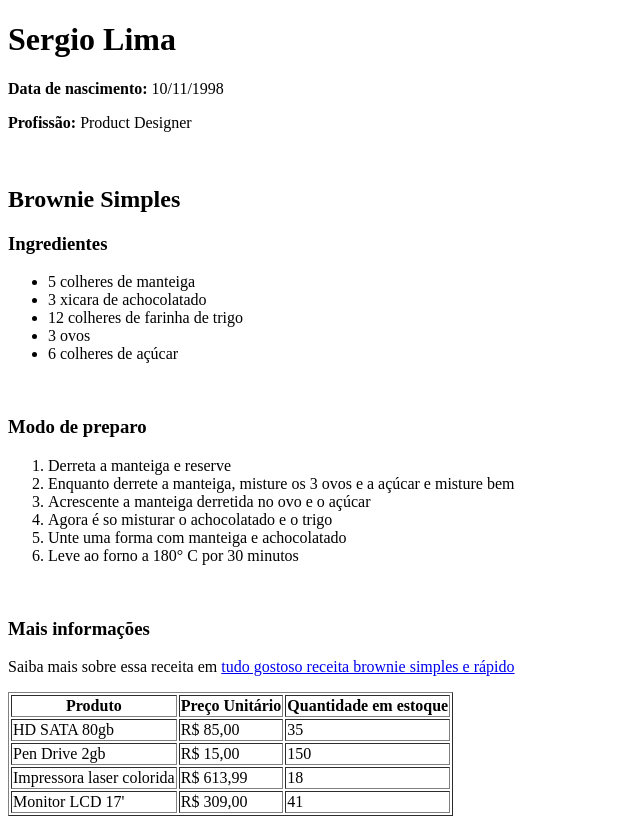
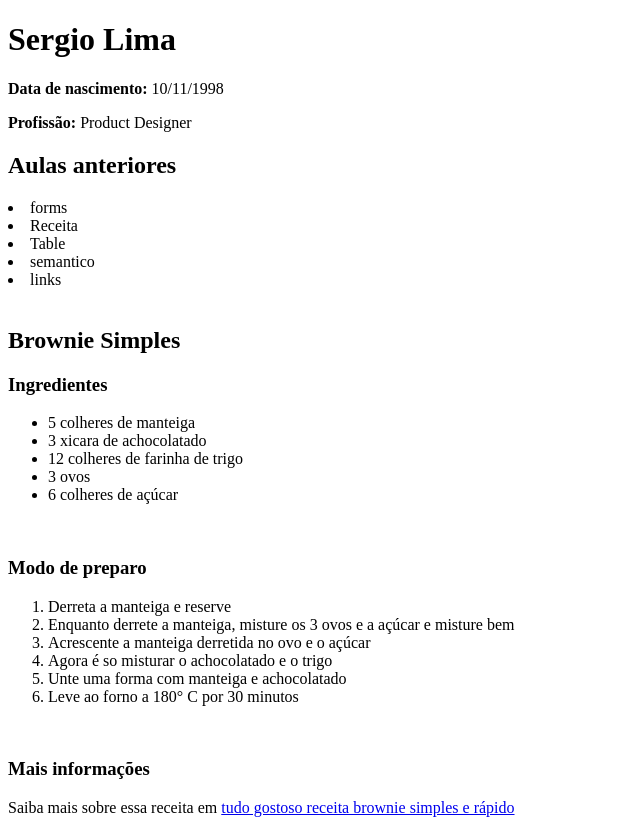
Before and after one commit to sergioh3000/complementar-1, a plain HTML site: page index.html in a window 1280 px wide. Shown: the top 820 px of the page, without its empty margins (0-640 px from the left). Drawn offline with Linux system fonts and the light colour scheme.

Commit message:
Adicionado as atividades anteriores

```diff
--- a/index.html
+++ b/index.html
@@ -14,6 +14,13 @@
         <h1>Sergio Lima</h1>
         <p><b>Data de nascimento:</b> 10/11/1998</p>
         <p><b>Profissão:</b> Product Designer</p>
+
+        <h2>Aulas anteriores</h2>
+        <li>forms <a href="./aula-5/forms/index.html"></a></li>
+        <li>Receita <a href="./aula-5/receita/index.html"></a></li>
+        <li>Table <a href="./aula-5/table/index.html"></a></li>
+        <li>semantico <a href="./aula-6/html-semantico/html-semantico/index.html"></a></li>
+        <li>links <a href="./aula-6/html-semantico/links/Index.html"></a></li>
     </header><br>
 
     <Main>
```
